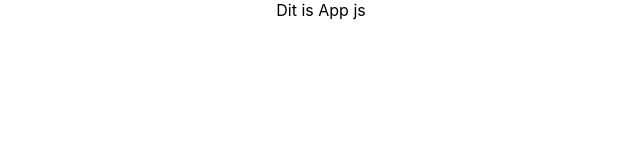
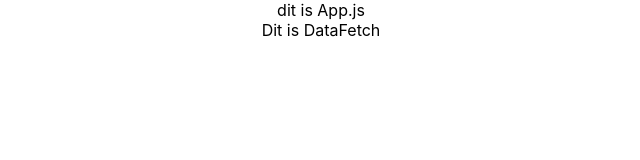
Before and after one commit to joke-000/visie-tutorial, a React (Create React App) app: page / in a window 1280 px wide. Shown: the top 160 px of the page, without its empty margins (319-959 px from the left). Built offline with nearby package versions, Linux system fonts and the light colour scheme.

Commit message:
imported datafetch in app js

```diff
--- a/src/App.js
+++ b/src/App.js
@@ -1,9 +1,11 @@
 import './App.css';
+import DataFetch from './DataFetch';
 
 function App() {
   return (
     <div className="App">
-      Dit is App js
+      dit is App.js
+      <DataFetch />
     </div>
   );
 }
```
Also changed, not shown: 1 other file (tests, documents, lock files or other folders).
